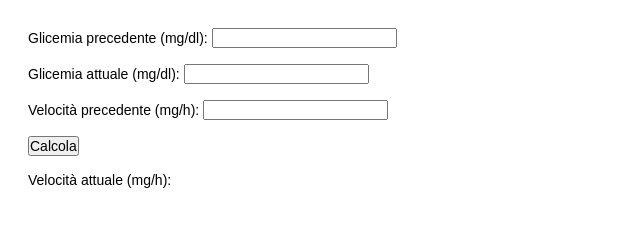
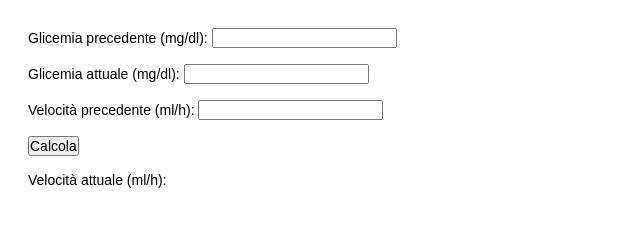
Before and after one commit to stemanfredi/insulina, a plain HTML site: page index.html in a window 1280 px wide. Shown: the full height of the page, 0-640 px from the left. Drawn offline with Linux system fonts and the light colour scheme.

Commit message:
Fix units

```diff
--- a/index.html
+++ b/index.html
@@ -31,12 +31,12 @@
       <label for="glycemia-curr">Glicemia attuale (mg/dl):</label>
       <input type="number" id="glycemia-curr" />
       <br /><br />
-      <label for="rate-prev">Velocità precedente (mg/h):</label>
+      <label for="rate-prev">Velocità precedente (ml/h):</label>
       <input type="number" id="rate-prev" />
       <br /><br />
       <button id="calculate">Calcola</button>
       <br /><br />
-      <p>Velocità attuale (mg/h): <span id="rate-curr"></span></p>
+      <p>Velocità attuale (ml/h): <span id="rate-curr"></span></p>
     </main>
     <!-- <script src="script.js"></script> -->
     <script>
```
